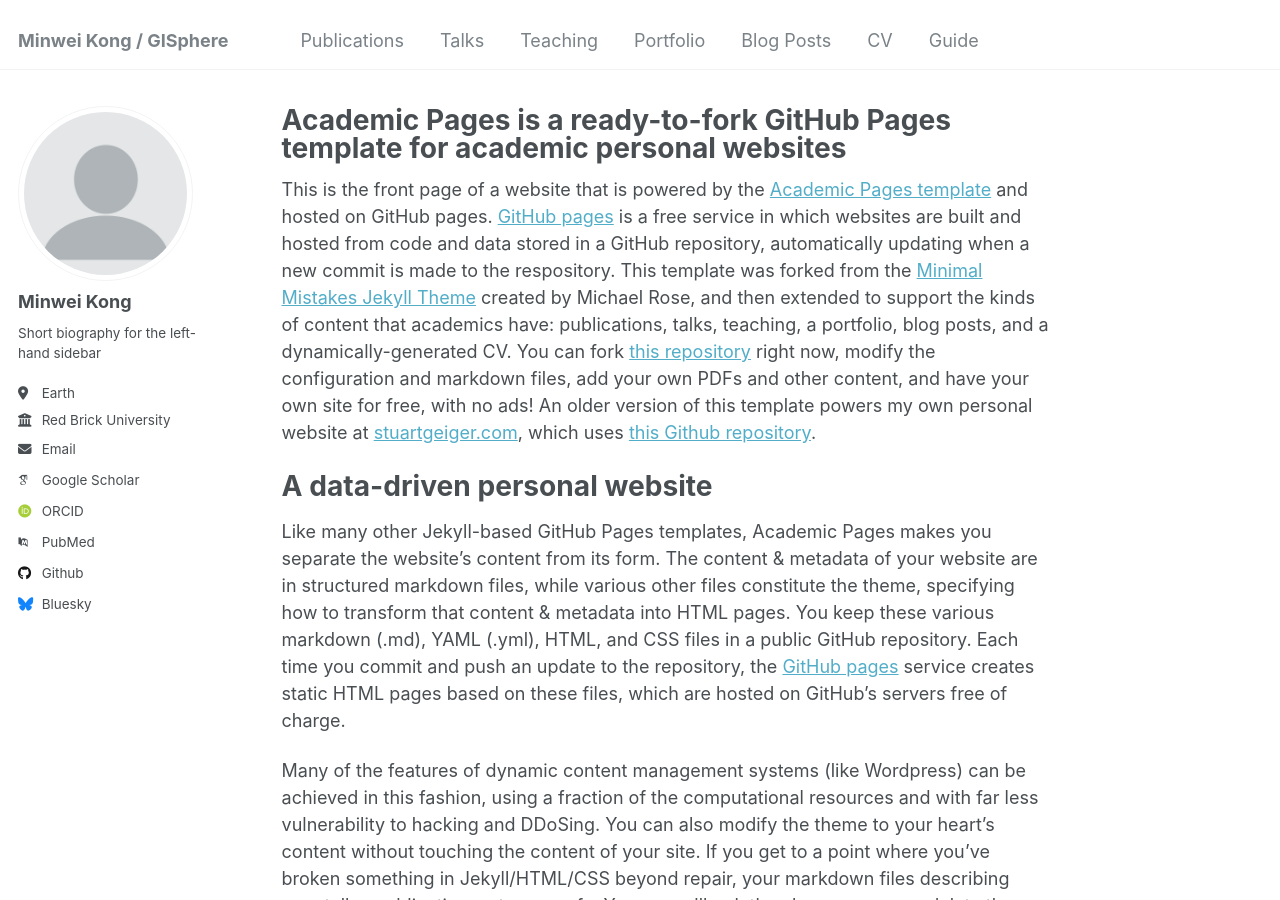
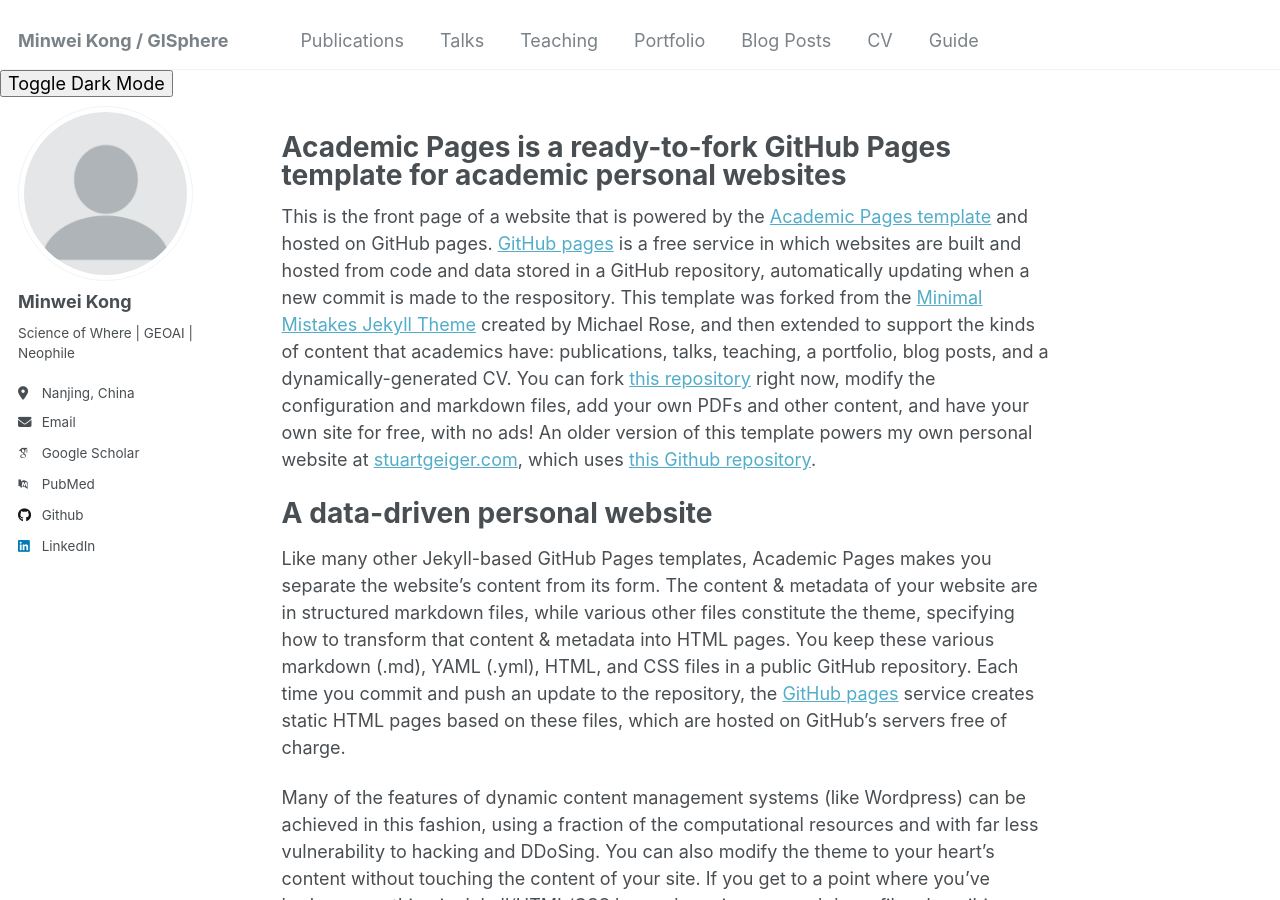
Before and after one commit to Minw913/minw913.github.io, a Jekyll site: the page built from _pages/about.md, in a window 1280 px wide and 900 px high. Built offline with Jekyll 4.4.1, drawn with Linux system fonts in a browser that asks for light colours; some web fonts are replaced.

Commit message:
add dark mode

```diff
--- a/_config.yml
+++ b/_config.yml
@@ -24,17 +24,17 @@
   avatar           : "profile.png"
   name             : "Minwei Kong"
   pronouns         : # example: "she/her"
-  bio              : "Short biography for the left-hand sidebar"
-  location         : "Earth"
-  employer         : "Red Brick University"
+  bio              : "Science of Where | GEOAI | Neophile"
+  location         : "Nanjing, China"
+  employer         : #"Red Brick University"
   uri              : # URL
-  email            : "none@example.org"
+  email            : "minw_k@hotmail.com"
 
   # Academic websites
   arxiv            : # URL - Update with the correct link to your profile
   googlescholar    : "https://scholar.google.com/citations?user=PS_CX0AAAAAJ"
   impactstory      : # URL
-  orcid            : "http://orcid.org/yourorcidurl"
+  orcid            : #"http://orcid.org/yourorcidurl"
   semantic         : # URL
   pubmed           : "https://www.ncbi.nlm.nih.gov/pubmed/?term=john+snow"
   researchgate     : # URL
@@ -43,12 +43,12 @@
   bitbucket        : # Username - Update with your username on the site
   codepen          : # Username
   dribbble         : # Username
-  github           : "academicpages"
+  github           : "https://github.com/Minw913"
   kaggle           : # Username
   stackoverflow    : # User number or user number and name (i.e., use "1" or "1/jeff-atwood")
 
   # Social media
-  bluesky          : "bsky.app" # Replace this with you Bluesky username
+  bluesky          : #"bsky.app" # Replace this with you Bluesky username
   facebook         : # Username
   flickr           : # Username
   foursquare       : # Username
@@ -57,7 +57,7 @@
   keybase          : # Username
   instagram        : # Username
   lastfm           : # Username
-  linkedin         : # Username
+  linkedin         : "https://www.linkedin.com/in/minwei-kong-520346268/"
   mastodon         : # URL
   medium           : # URL
   pinterest        : # Username
--- a/_layouts/default.html
+++ b/_layouts/default.html
@@ -15,6 +15,9 @@
 
     {% include browser-upgrade.html %}
     {% include masthead.html %}
+    <!-- 黑夜模式切换按钮放在页脚之前 -->
+    <button id="dark-mode-toggle">Toggle Dark Mode</button>
+
 
     {{ content }}
 
@@ -27,5 +30,8 @@
 
     {% include scripts.html %}
 
+    <!-- 在这里添加引入 JavaScript 文件 -->
+    <script src="/assets/js/scripts.js"></script>
+
   </body>
 </html>
--- /dev/null
+++ b/assets/js/scripts.js
@@ -0,0 +1,21 @@
+document.addEventListener('DOMContentLoaded', function () {
+    // 获取按钮
+    const toggleButton = document.getElementById('dark-mode-toggle');
+
+    // 检查 localStorage 中是否保存了用户的偏好设置
+    if (localStorage.getItem('darkMode') === 'enabled') {
+      document.body.classList.add('dark-mode'); // 如果是黑夜模式，则直接应用
+    }
+
+    // 点击按钮时切换黑夜模式
+    toggleButton.addEventListener('click', function () {
+      document.body.classList.toggle('dark-mode'); // 切换 dark-mode 类
+
+      // 根据当前模式保存用户偏好到 localStorage
+      if (document.body.classList.contains('dark-mode')) {
+        localStorage.setItem('darkMode', 'enabled');
+      } else {
+        localStorage.setItem('darkMode', 'disabled');
+      }
+    });
+  });
```
